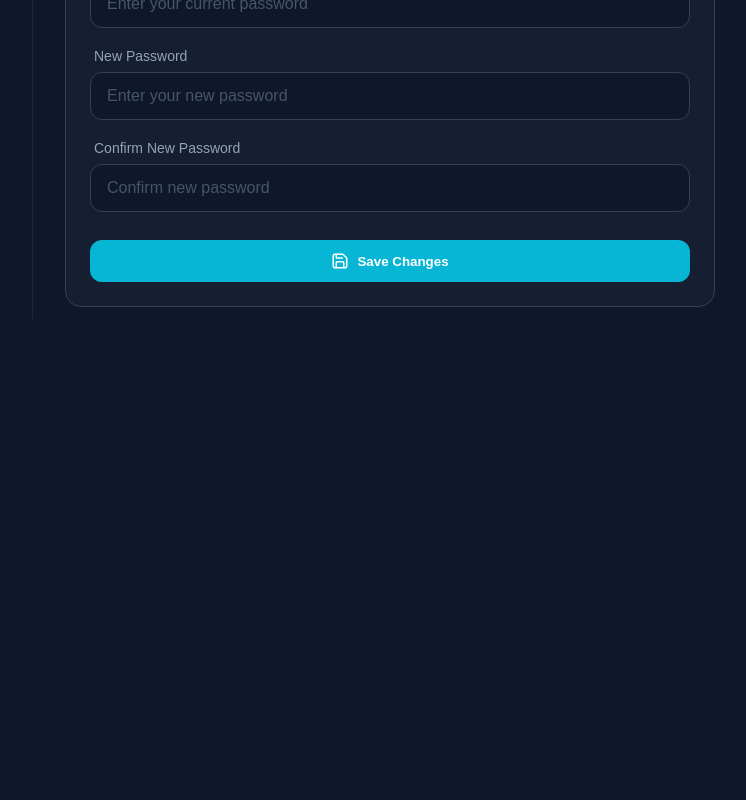
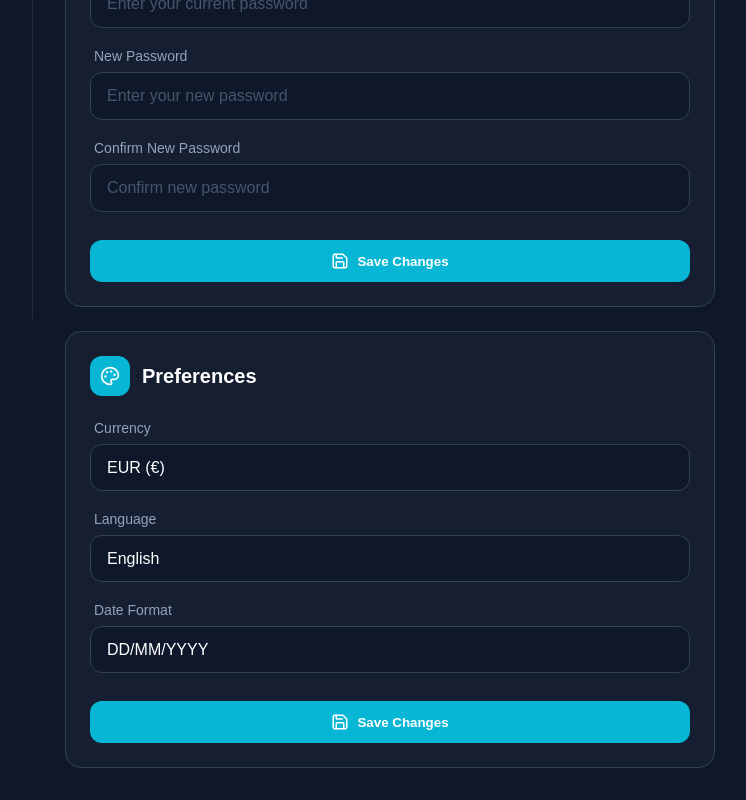
Before and after one commit to rafaelf2014/Blip_ExpenseTracker, a React (Vite) app in the folder FrontEnd/: page /settings in a window 1280 px wide. Shown: the part 545-1345 px from the top of the page, without its empty margins (88-834 px from the left). Before the commit the page ends 884 px from the top, so only its background shows below. Built offline with nearby package versions, Linux system fonts and the light colour scheme.

Commit message:
Building Preferences in Settings

```diff
--- a/FrontEnd/src/App.tsx
+++ b/FrontEnd/src/App.tsx
@@ -6,19 +6,21 @@ import Dashboard from './pages/Dashboard';
 import Transactions from './pages/Transactions';
 import Settings from './pages/Settings';
 import { CustomToaster } from './components/CustomToaster';
+import { CurrencyProvider } from './Context/CurrencyContext';
 
 
 function App() {
   return (
     <BrowserRouter>
+      <CurrencyProvider>
         <CustomToaster />
-
         <Routes>
           <Route path="/" element={<AuthPage />} />
           <Route path="/dashboard" element={<Dashboard />} />
           <Route path="/transactions" element={<Transactions />} />
           <Route path="/settings" element={<Settings />} />
         </Routes>
+      </CurrencyProvider>
     </BrowserRouter>
   );
 }
--- /dev/null
+++ b/FrontEnd/src/Context/CurrencyContext.tsx
@@ -0,0 +1,67 @@
+
+import { createContext, useState, useContext } from 'react';
+import type { ReactNode } from 'react';
+
+// Define the type for our context
+type CurrencyContextType = {
+    currency: string;
+    currencySymbol: string;
+    formatCurrency: (amount: number | string) => string;
+    setCurrency: (currency: string) => void;
+};
+
+// Create the context with an undefined default value
+const CurrencyContext = createContext<CurrencyContextType | undefined>(undefined);
+
+// component that will wrap our app and provide the currency context
+export function CurrencyProvider({ children }: { children: ReactNode }) {
+    // Read the initial currency from localStorage or default to 'EUR'
+    const [currency, setCurrencyState] = useState(() => {
+        return localStorage.getItem('currency') || 'EUR';
+    });
+
+    // Function to update the currency and save it to localStorage
+    const setCurrency = (newCurrency: string) => {
+        setCurrencyState(newCurrency);
+        localStorage.setItem('currency', newCurrency);
+    };
+
+    const getSymbol = () => {
+        switch (currency) {
+            case 'USD': return '$';
+            case 'GBP': return '£';
+            case 'BRL': return 'R$';
+            case 'EUR':
+            default: return '€';
+        }
+    };
+
+    const formatCurrency = (amount: number | string) => {
+        const num = Number(amount).toFixed(2);
+
+        if (currency === 'EUR') {
+            return `${num} €`;       // Símbolo à direita
+        } else if (currency === 'USD') {
+            return `$${num}`;        // Símbolo à esquerda
+        } else if (currency === 'GBP') {
+            return `£${num}`;        // Símbolo à esquerda
+        } else if (currency === 'BRL') {
+            return `R$ ${num}`;      // Símbolo à esquerda com espaço
+        }
+
+        return `${num} €`; // Segurança (fallback)
+    };
+
+    return (
+        <CurrencyContext.Provider value={{ currency, currencySymbol: getSymbol(), formatCurrency, setCurrency }}>
+            {children}
+        </CurrencyContext.Provider>
+    );
+}
+
+// Hook to use the currency context in our components
+export const useCurrency = () => {
+    const context = useContext(CurrencyContext);
+    if (!context) throw new Error('useCurrency must be used within a CurrencyProvider');
+    return context;
+};
--- a/FrontEnd/src/components/EditExpenseModal.tsx
+++ b/FrontEnd/src/components/EditExpenseModal.tsx
@@ -2,6 +2,7 @@ import { useState } from 'react';
 import { X, Save, Trash2 } from 'lucide-react';
 import type { Expense } from './ExpenseTable';
 import '../styles/EditExpenseModal.scss';
+import { useCurrency } from '../Context/CurrencyContext';
 
 type EditExpenseModalProps = {
   expense: Expense;
@@ -18,6 +19,8 @@ export function EditExpenseModal({ expense, categories, expenseTypes, onClose, o
   const [category, setCategory] = useState(expense.category);
   const [type, setType] = useState(expense.type || '');
   const [date, setDate] = useState(expense.date);
+
+  const { currencySymbol } = useCurrency();
 
   return (
     <div className='edit-modal-overlay'>
--- a/FrontEnd/src/components/ExpenseTable.tsx
+++ b/FrontEnd/src/components/ExpenseTable.tsx
@@ -1,6 +1,7 @@
 import { useState } from 'react';
 import { Utensils, Car, ShoppingBag, Film, Pill, Zap, DollarSign, Receipt, Briefcase, MoreHorizontal } from 'lucide-react';
 import "../styles/ExpenseTable.scss";
+import { useCurrency } from '../Context/CurrencyContext';
 
 export type Expense = {
   id: string;
@@ -23,6 +24,8 @@ type SortDirection = 'asc' | 'desc';
 export function ExpenseTable({ expenses, onEditClick }: ExpenseTableProps) {
   const [sortColumn, setSortColumn] = useState<SortColumn>('date');
   const [sortDirection, setSortDirection] = useState<SortDirection>('desc');
+
+  const { formatCurrency } = useCurrency();
 
   const handleSort = (column: SortColumn) => {
     if (sortColumn === column) {
@@ -137,7 +140,7 @@ export function ExpenseTable({ expenses, onEditClick }: ExpenseTableProps) {
                 </td>
 
                 <td className={`amount-col ${Number(expense.amount) > 0 ? 'expense' : 'income'}`} >
-                  ${Number(expense.amount).toFixed(2)}
+                  {formatCurrency(expense.amount)}
                 </td>
                 <td className='actions-col' >
                   <button className='action-btn' onClick={() => onEditClick(expense)}>
--- a/FrontEnd/src/pages/Dashboard.tsx
+++ b/FrontEnd/src/pages/Dashboard.tsx
@@ -7,6 +7,7 @@ import { ExpenseTable, type Expense } from '../components/ExpenseTable';
 import { FilterControls } from '../components/FilterControl';
 import { SummaryBoxes } from '../components/SummaryBoxes';
 import '../styles/Dashboard.scss';
+
 
 export default function Dashboard() {
   const navigate = useNavigate();
@@ -28,6 +29,7 @@ export default function Dashboard() {
   const [filterMax, setFilterMax] = useState('');
 
   const [editingExpense, setEditingExpense] = useState<Expense | null>(null);
+
 
   useEffect(() => {
     const storedUsername = localStorage.getItem('username');
--- a/FrontEnd/src/pages/Settings.tsx
+++ b/FrontEnd/src/pages/Settings.tsx
@@ -1,8 +1,9 @@
-import { User, Save, Lock } from "lucide-react";
+import { User, Save, Lock, Palette } from "lucide-react";
 import { Sidebar } from "../components/Sidebar";
 import { useState, useEffect } from "react";
 import toast from "react-hot-toast";
 import '../styles/Settings.scss';
+import { useCurrency } from "../Context/CurrencyContext";
 
 export default function Settings() {
     const [username, setUsername] = useState('');
@@ -11,6 +12,11 @@ export default function Settings() {
     const [currentPassword, setCurrentPassword] = useState('');
     const [newPassword, setNewPassword] = useState('');
     const [confirmPassword, setConfirmPassword] = useState('');
+
+    // State for preferences (currency, language, date format)
+    const { currency, setCurrency } = useCurrency();
+    const [language, setLanguage] = useState('en');
+    const [dateFormat, setDateFormat] = useState('DD/MM/YYYY');
 
     useEffect(() => {
         const storedName = localStorage.getItem('username');
@@ -77,6 +83,12 @@ export default function Settings() {
             setLoading(false);
         }
     };
+
+    const handlePreferencesSave = (e: React.FormEvent) => {
+        e.preventDefault();
+        toast.success("Preferences updated successfully!");
+    };
+
     return (
         <div className="settings-layout">
             <Sidebar />
@@ -170,6 +182,50 @@ export default function Settings() {
                                 </button>
                             </form>
                         </div>
+                        {/* Preferences Card */}
+                        <div className="settings-card">
+                            <div style={{ display: 'flex', alignItems: 'center', gap: '12px', marginBottom: '24px' }}>
+                                <div style={{ width: '40px', height: '40px', borderRadius: '12px', backgroundColor: '#06B6D4', display: 'flex', alignItems: 'center', justifyContent: 'center' }}>
+                                    <Palette size={20} color="white" />
+                                </div>
+                                <h2 style={{ fontSize: '20px', fontWeight: '600', margin: 0, color: 'white' }}>Preferences</h2>
+                            </div>
+
+                            <form className="settings-form" onSubmit={handlePreferencesSave}>
+                                <div className="form-group">
+                                    <label>Currency</label>
+                                    <select value={currency} onChange={(e) => setCurrency(e.target.value)}>
+                                        <option value="EUR">EUR (€)</option>
+                                        <option value="USD">USD ($)</option>
+                                        <option value="GBP">GBP (£)</option>
+                                        <option value="BRL">BRL (R$)</option>
+                                    </select>
+                                </div>
+
+                                <div className="form-group">
+                                    <label>Language</label>
+                                    <select value={language} onChange={(e) => setLanguage(e.target.value)}>
+                                        <option value="en">English</option>
+                                        <option value="pt">Português</option>
+                                    </select>
+                                </div>
+
+                                <div className="form-group">
+                                    <label>Date Format</label>
+                                    <select value={dateFormat} onChange={(e) => setDateFormat(e.target.value)}>
+                                        <option value="DD/MM/YYYY">DD/MM/YYYY</option>
+                                        <option value="MM/DD/YYYY">MM/DD/YYYY</option>
+                                        <option value="YYYY-MM-DD">YYYY-MM-DD</option>
+                                    </select>
+                                </div>
+
+                                <button type="submit" className="save-button">
+                                    <Save size={18} />
+                                    Save Changes
+                                </button>
+                            </form>
+                        </div>
+
                     </div>
                 </div>
             </main>
--- a/FrontEnd/src/styles/ExpenseModal.scss
+++ b/FrontEnd/src/styles/ExpenseModal.scss
@@ -31,18 +31,32 @@
         margin-bottom: 24px;
     }
 
+    .form-row {
+        display: grid;
+        grid-template-columns: 1fr 1fr;
+        gap: 16px;
+    }
+
     .modal-actions {
         display: flex;
         gap: 12px;
         margin-top: 16px;
 
-        .cancel-button {
-            background-color: transparent;
-            border: 1px solid #334155;
-            color: #94A3B8;
+        .btn-cancel {
+            background-color: #EF4444;
+            color: white;
 
             &:hover {
-                background-color: rgba(255, 255, 255, 0.05);
+                background-color: #DC2626;
+            }
+        }
+
+        .btn-save {
+            background-color: #10B981;
+            color: white;
+
+            &:hover {
+                background-color: #059669;
             }
         }
     }
```
Also changed, not shown: FrontEnd/src/components/ExpenseModal.tsx (+8 -5 lines), FrontEnd/src/components/FilterControl.tsx (+5 -2 lines), FrontEnd/src/components/SummaryBoxes.tsx (+6 -3 lines), 1 other file (tests, documents, lock files or other folders). Lines whose indentation alone changed are shown as unchanged.
